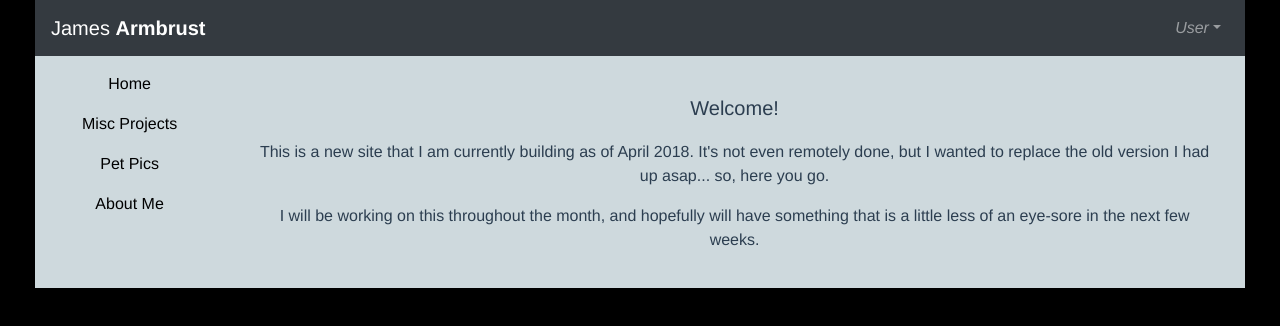
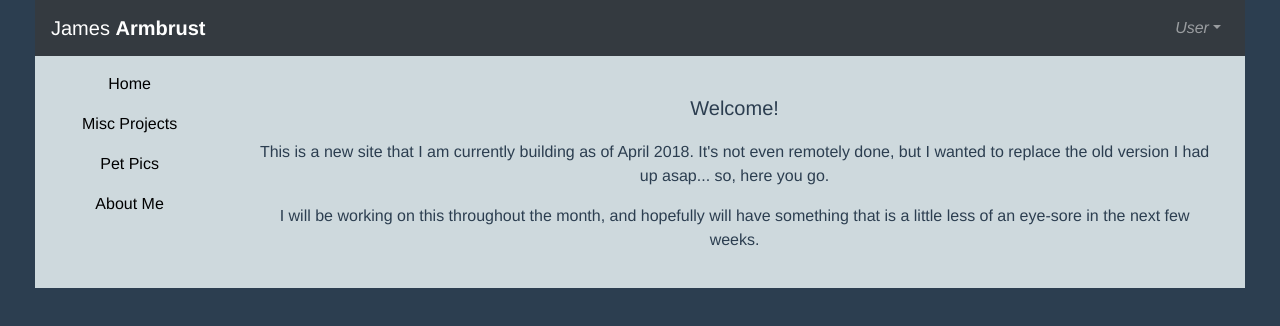
Before and after one commit to jarmbrust/homepage1, a Vue app: page /aboutme in a window 1280 px wide. Shown: the top 326 px of the page. Built offline with nearby package versions, Linux system fonts and the light colour scheme.

Commit message:
color change

```diff
--- a/src/App.vue
+++ b/src/App.vue
@@ -66,7 +66,7 @@ body.home {
 }
 
 html {
-  background-color: black;
+  background-color: #2c3e50;
 }
 
 .side-bar {
```
Also changed, not shown: 9 other files (tests, documents, lock files or other folders).
